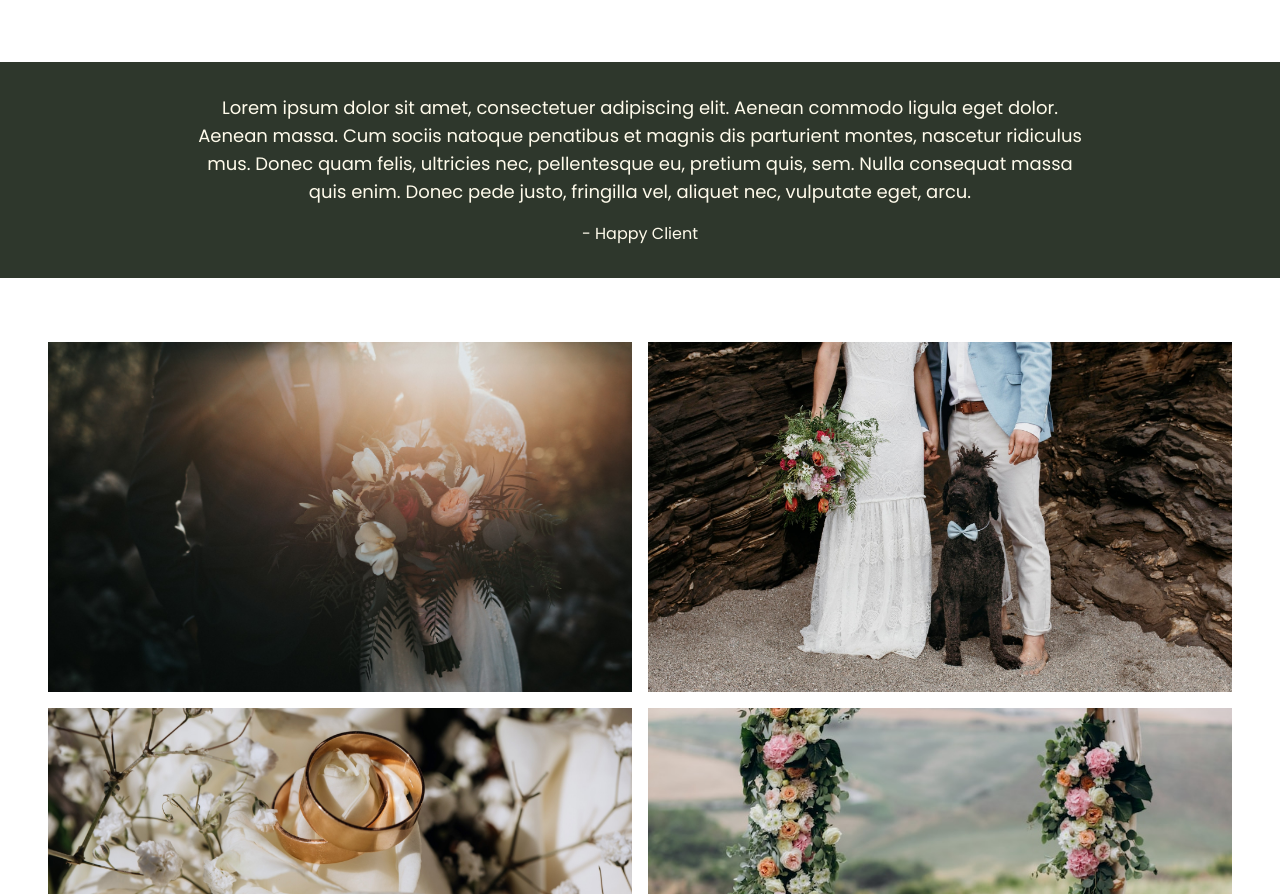
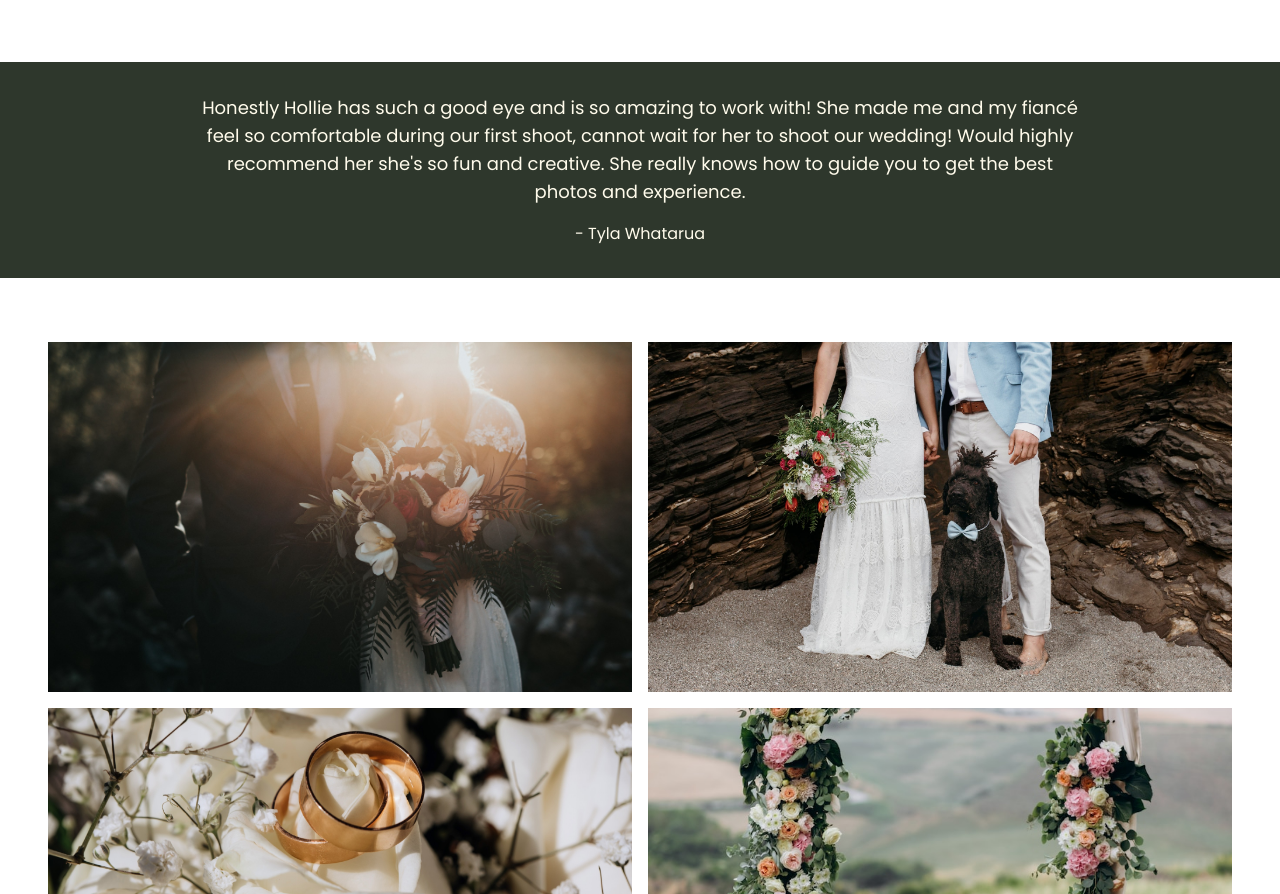
Before and after one commit to shadae-ellmers/hollie-ellmers-photography, a Next.js app: page / in a window 1280 px wide. Shown: the part 1170-2064 px from the top of the page. Built offline with nearby package versions, Linux system fonts and the light colour scheme.

Commit message:
add testmonial to home page

```diff
--- a/app/page.tsx
+++ b/app/page.tsx
@@ -36,14 +36,13 @@ export default function Home() {
       {/* Block three: testimony */}
       <div className="px-6 sm:px-12 py-8 bg-olive text-amber-50 text-center flex flex-col justify-center items-center">
         <p className="lg:text-lg lg:max-w-3/4">
-          Lorem ipsum dolor sit amet, consectetuer adipiscing elit. Aenean
-          commodo ligula eget dolor. Aenean massa. Cum sociis natoque penatibus
-          et magnis dis parturient montes, nascetur ridiculus mus. Donec quam
-          felis, ultricies nec, pellentesque eu, pretium quis, sem. Nulla
-          consequat massa quis enim. Donec pede justo, fringilla vel, aliquet
-          nec, vulputate eget, arcu.
+          Honestly Hollie has such a good eye and is so amazing to work with!
+          She made me and my fiancé feel so comfortable during our first shoot,
+          cannot wait for her to shoot our wedding! Would highly recommend her
+          she&apos;s so fun and creative. She really knows how to guide you to
+          get the best photos and experience.
         </p>
-        <p className="mt-4 lg:max-w-3/4">- Happy Client</p>
+        <p className="mt-4 lg:max-w-3/4">- Tyla Whatarua</p>
       </div>
 
       {/* Block four: landscape image grid */}
```
